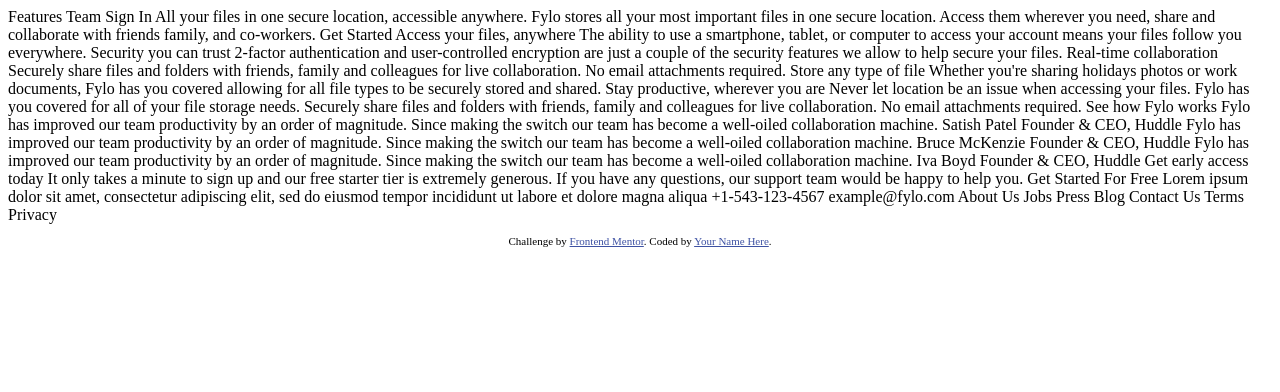
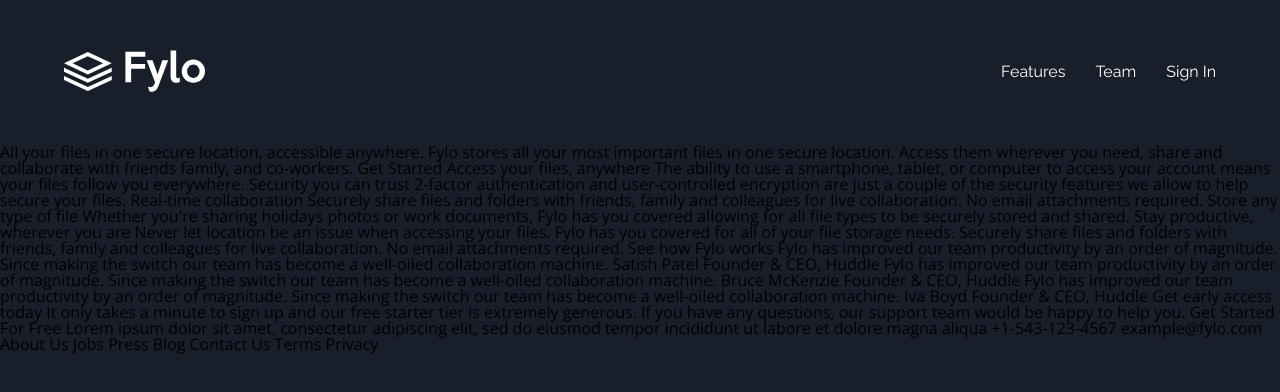
Before and after one commit to Sonsyduke/Fylo-dark-theme-landing-page, a plain HTML site: page index.html in a window 1280 px wide. Drawn offline with nearby package versions, Linux system fonts and the light colour scheme.

Commit message:
Finish the nav section and start with hero section

```diff
--- a/index.html
+++ b/index.html
@@ -1,106 +1,69 @@
 <!DOCTYPE html>
 <html lang="en">
-<head>
-  <meta charset="UTF-8">
-  <meta name="viewport" content="width=device-width, initial-scale=1.0"> <!-- displays site properly based on user's device -->
+  <head>
+    <meta charset="UTF-8" />
+    <meta name="viewport" content="width=device-width, initial-scale=1.0" />
+    <!-- displays site properly based on user's device -->
 
-  <link rel="icon" type="image/png" sizes="32x32" href="./images/favicon-32x32.png">
+    <link
+      rel="icon"
+      type="image/png"
+      sizes="32x32"
+      href="./images/favicon-32x32.png"
+    />
 
-  <title>Frontend Mentor | Fylo landing page with dark theme and features grid</title>
+    <title>
+      Frontend Mentor | Fylo landing page with dark theme and features grid
+    </title>
+    <link rel="preconnect" href="https://fonts.googleapis.com" />
+    <link rel="preconnect" href="https://fonts.gstatic.com" crossorigin />
+    <link
+      href="https://fonts.googleapis.com/css2?family=Open+Sans:wght@400;700&family=Raleway:wght@400;700&display=swap"
+      rel="stylesheet"
+    />
 
-  <!-- Feel free to remove these styles or customise in your own stylesheet 👍 -->
-  <style>
-    .attribution { font-size: 11px; text-align: center; }
-    .attribution a { color: hsl(228, 45%, 44%); }
-  </style>
-</head>
-<body>
-  Features
-  Team
-  Sign In
-
-  All your files in one secure location, accessible anywhere.
-
-  Fylo stores all your most important files in one secure location. Access them wherever
-  you need, share and collaborate with friends family, and co-workers.
-
-  Get Started
-
-  Access your files, anywhere
-
-  The ability to use a smartphone, tablet, or computer to access your account means your
-  files follow you everywhere.
-
-  Security you can trust
-
-  2-factor authentication and user-controlled encryption are just a couple of the security
-  features we allow to help secure your files.
-
-  Real-time collaboration
-
-  Securely share files and folders with friends, family and colleagues for live collaboration.
-  No email attachments required.
-
-  Store any type of file
-
-  Whether you're sharing holidays photos or work documents, Fylo has you covered allowing for all
-  file types to be securely stored and shared.
-
-  Stay productive, wherever you are
-
-  Never let location be an issue when accessing your files. Fylo has you covered for all of your file
-  storage needs.
-
-  Securely share files and folders with friends, family and colleagues for live collaboration. No email
-  attachments required.
-
-  See how Fylo works
-
-  Fylo has improved our team productivity by an order of magnitude. Since making the switch our team has
-  become a well-oiled collaboration machine.
-
-  Satish Patel
-  Founder & CEO, Huddle
-
-  Fylo has improved our team productivity by an order of magnitude. Since making the switch our team has
-  become a well-oiled collaboration machine.
-
-  Bruce McKenzie
-  Founder & CEO, Huddle
-
-  Fylo has improved our team productivity by an order of magnitude. Since making the switch our team has
-  become a well-oiled collaboration machine.
-
-  Iva Boyd
-  Founder & CEO, Huddle
-
-  Get early access today
-
-  It only takes a minute to sign up and our free starter tier is extremely generous. If you have any
-  questions, our support team would be happy to help you.
-
-  Get Started For Free
-
-  Lorem ipsum dolor sit amet, consectetur adipiscing elit, sed do eiusmod tempor incididunt ut labore et
-  dolore magna aliqua
-
-  +1-543-123-4567
-  example@fylo.com
-
-  About Us
-  Jobs
-  Press
-  Blog
-
-  Contact Us
-  Terms
-  Privacy
-
-  <footer>
-    <p class="attribution">
-      Challenge by <a href="https://www.frontendmentor.io?ref=challenge" target="_blank">Frontend Mentor</a>.
-      Coded by <a href="#">Your Name Here</a>.
-    </p>
-  </footer>
-</body>
+    <link rel="stylesheet" href="reset.css" />
+    <link rel="stylesheet" href="styles.css" />
+  </head>
+  <body>
+    <nav class="navbar">
+      <div class="nav-container">
+        <a href="#"><img src="./images/logo.svg" alt="Logo" /></a>
+        <ul class="links">
+          <a href="#"><li class="link">Features</li></a>
+          <a href="#"><li class="link">Team</li></a>
+          <a href="#"><li class="link">Sign In</li></a>
+        </ul>
+      </div>
+    </nav>
+    All your files in one secure location, accessible anywhere. Fylo stores all
+    your most important files in one secure location. Access them wherever you
+    need, share and collaborate with friends family, and co-workers. Get Started
+    Access your files, anywhere The ability to use a smartphone, tablet, or
+    computer to access your account means your files follow you everywhere.
+    Security you can trust 2-factor authentication and user-controlled
+    encryption are just a couple of the security features we allow to help
+    secure your files. Real-time collaboration Securely share files and folders
+    with friends, family and colleagues for live collaboration. No email
+    attachments required. Store any type of file Whether you're sharing holidays
+    photos or work documents, Fylo has you covered allowing for all file types
+    to be securely stored and shared. Stay productive, wherever you are Never
+    let location be an issue when accessing your files. Fylo has you covered for
+    all of your file storage needs. Securely share files and folders with
+    friends, family and colleagues for live collaboration. No email attachments
+    required. See how Fylo works Fylo has improved our team productivity by an
+    order of magnitude. Since making the switch our team has become a well-oiled
+    collaboration machine. Satish Patel Founder & CEO, Huddle Fylo has improved
+    our team productivity by an order of magnitude. Since making the switch our
+    team has become a well-oiled collaboration machine. Bruce McKenzie Founder &
+    CEO, Huddle Fylo has improved our team productivity by an order of
+    magnitude. Since making the switch our team has become a well-oiled
+    collaboration machine. Iva Boyd Founder & CEO, Huddle Get early access today
+    It only takes a minute to sign up and our free starter tier is extremely
+    generous. If you have any questions, our support team would be happy to help
+    you. Get Started For Free Lorem ipsum dolor sit amet, consectetur adipiscing
+    elit, sed do eiusmod tempor incididunt ut labore et dolore magna aliqua
+    +1-543-123-4567 example@fylo.com About Us Jobs Press Blog Contact Us Terms
+    Privacy
+  </body>
 </html>
--- /dev/null
+++ b/reset.css
@@ -0,0 +1,124 @@
+html,
+body,
+div,
+span,
+applet,
+object,
+iframe,
+h1,
+h2,
+h3,
+h4,
+h5,
+h6,
+p,
+blockquote,
+pre,
+a,
+abbr,
+acronym,
+address,
+big,
+cite,
+code,
+del,
+dfn,
+em,
+img,
+ins,
+kbd,
+q,
+s,
+samp,
+small,
+strike,
+strong,
+sub,
+sup,
+tt,
+var,
+b,
+u,
+i,
+center,
+dl,
+dt,
+dd,
+ol,
+ul,
+li,
+fieldset,
+form,
+label,
+legend,
+table,
+caption,
+tbody,
+tfoot,
+thead,
+tr,
+th,
+td,
+article,
+aside,
+canvas,
+details,
+embed,
+figure,
+figcaption,
+footer,
+header,
+hgroup,
+menu,
+nav,
+output,
+ruby,
+section,
+summary,
+time,
+mark,
+audio,
+video {
+  margin: 0;
+  padding: 0;
+  border: 0;
+  font-size: 100%;
+  font: inherit;
+  vertical-align: baseline;
+}
+/* HTML5 display-role reset for older browsers */
+article,
+aside,
+details,
+figcaption,
+figure,
+footer,
+header,
+hgroup,
+menu,
+nav,
+section {
+  display: block;
+}
+body {
+  line-height: 1;
+}
+ol,
+ul {
+  list-style: none;
+}
+blockquote,
+q {
+  quotes: none;
+}
+blockquote:before,
+blockquote:after,
+q:before,
+q:after {
+  content: "";
+  content: none;
+}
+table {
+  border-collapse: collapse;
+  border-spacing: 0;
+}
--- /dev/null
+++ b/styles.css
@@ -0,0 +1,42 @@
+/* CSS VARIABLES */
+:root {
+  --dark-blue-intro-email-bg: hsl(217, 28%, 15%);
+  --main-bg: hsl(218, 28%, 13%);
+  --footer-bg: hsl(216, 53%, 9%);
+  --testimonial-bg: hsl(219, 30%, 18%);
+
+  --cyan: hsl(176, 68%, 64%); /* (inside call-to-action gradient) */
+  --blue: hsl(198, 60%, 50%); /* (inside call-to-action gradient) */
+  --light-red: hsl(0, 100%, 63%); /* (error) */
+
+  ---white: hsl(0, 0%, 100%);
+}
+
+/* GENERAL CSS */
+body {
+  background-color: var(--main-bg);
+  font-family: "Open Sans", sans-serif;
+}
+
+.nav-container {
+  width: 90%;
+  margin: 50px auto;
+  display: flex;
+  justify-content: space-between;
+  align-items: center;
+}
+
+.nav-container img {
+  width: 80%;
+}
+
+.links {
+  display: flex;
+  gap: 30px;
+  font-family: "Raleway", sans-serif;
+}
+
+.links a {
+  text-decoration: none;
+  color: var(---white);
+}
```
